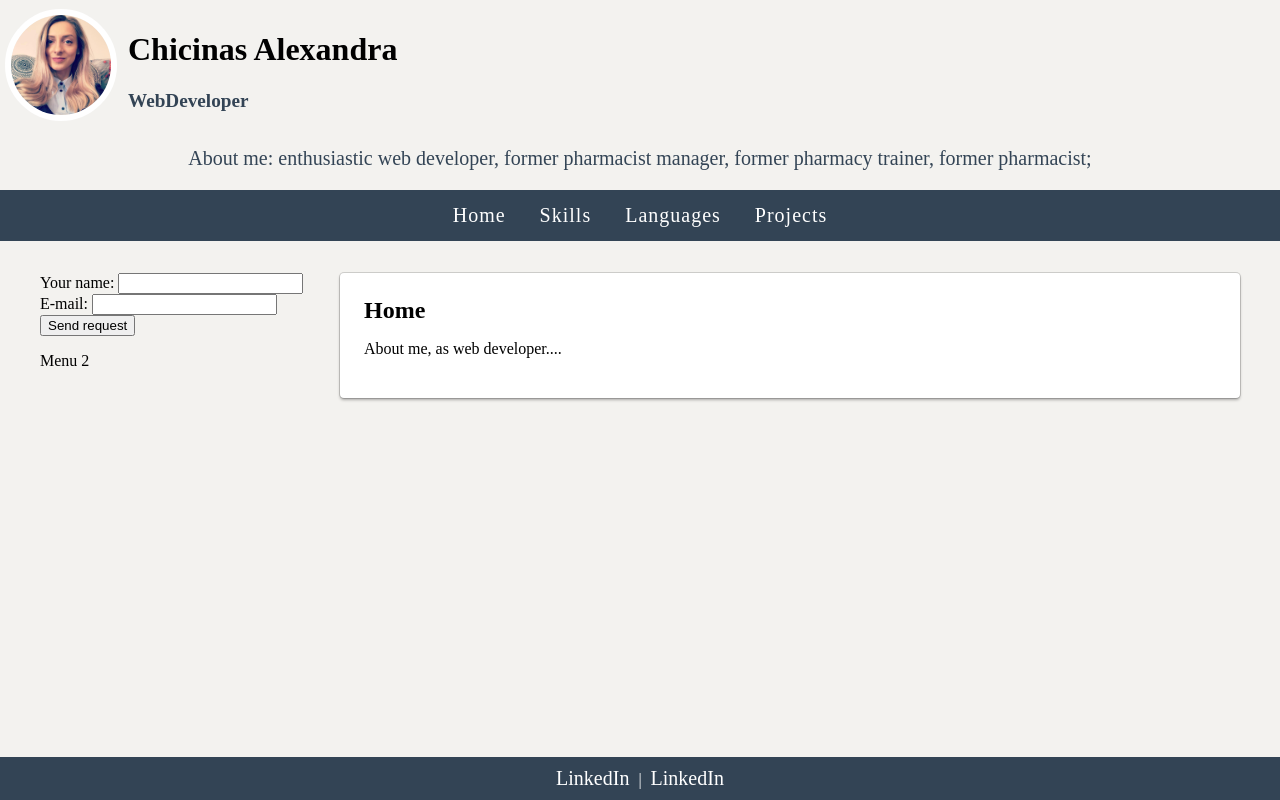
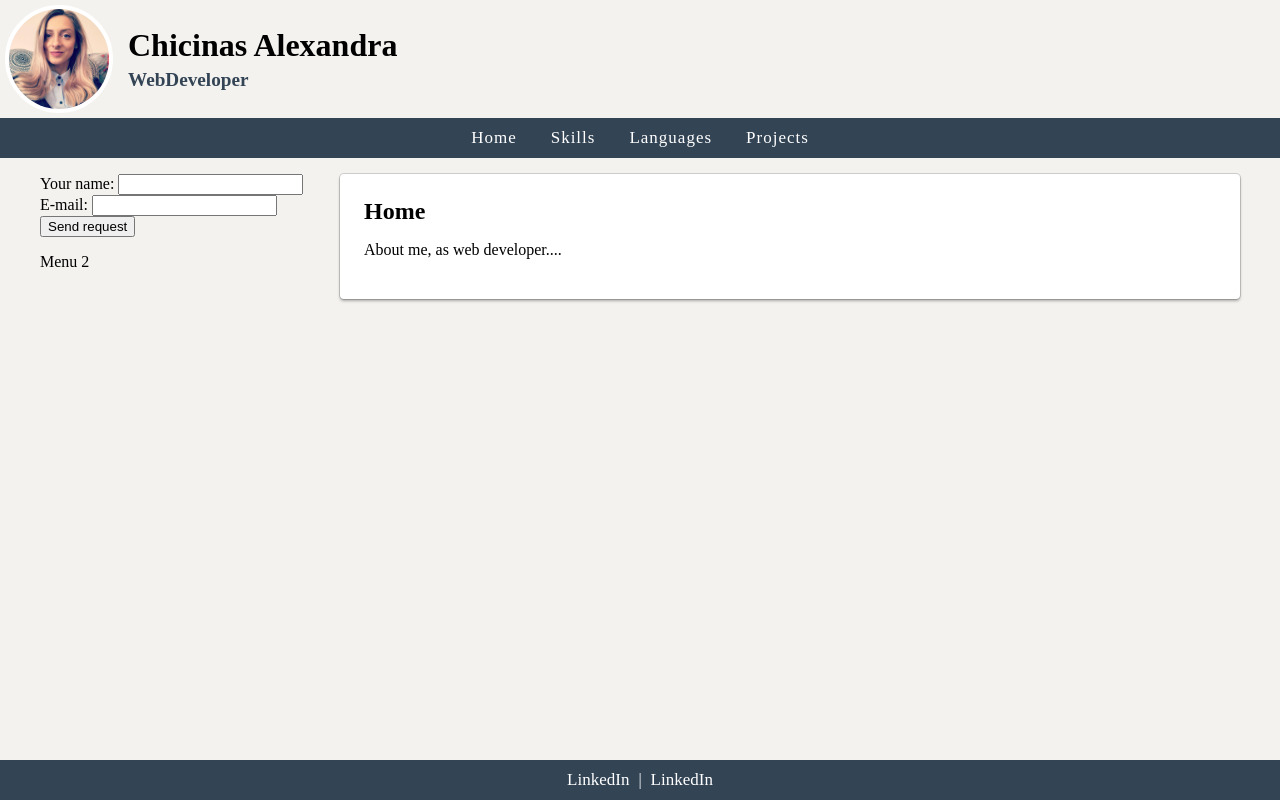
Before and after one commit to alexandraschicinas/alexandraschicinas.github.io, a plain HTML site: page index.html in a window 1280 px wide. Drawn offline with Linux system fonts and the light colour scheme.

Commit message:
update top menu css & format js & delete motto

```diff
--- a/index.html
+++ b/index.html
@@ -11,19 +11,14 @@
         <img
         src="me.jpg"
         alt="Selfie"
-        height="100px"
-      />
+        width="100"
+       />
        </div>
        <div id="header-info" >
         <h1>Chicinas Alexandra</h1>
         <h2 id="job-title" >WebDeveloper</h2>
        </div>
-
       </div>
-      <p id="motto">
-        About me: enthusiastic web developer, former pharmacist manager, former
-        pharmacy trainer, former pharmacist;
-      </p>
       <ul id="top-meniu-bar">
         <li><a href="#" onclick="showPageHome()">Home</a></li>
         <li><a href="#" onclick="showSkillsPage()">Skills</a></li>
--- a/style.css
+++ b/style.css
@@ -15,15 +15,12 @@ body {
 
 header {
   flex: 1;
-  /* margin:16px; */
-  /* padding: 0px 24px; */
 }
 
 #header-wraper {
   display: flex;
   flex-direction: row;
   align-items: center;
-
 }
 
 #my-picture {
@@ -34,12 +31,16 @@ header {
 
 #my-picture img {
   border-radius: 50%;
-  border: 6px solid #fff;
+  border: 4px solid #fff;
 }
 
 #header-info {
   flex: 1;
   padding: 10px;
+}
+
+h1 {
+  margin: 5px 0;
 }
 
 #job-title {
@@ -85,14 +86,9 @@ footer a {
 }
 
 a {
-  font-size: 20px;
+  font-size: 17px;
 }
 
-#motto {
-  text-align: center;
-  font-size: 20px;
-  color: #334455;
-}
 .page {
   background-color: #fff;
   margin: 16px 0;
@@ -116,12 +112,11 @@ td {
 }
 
 #top-meniu-bar {
-  margin: 16px 0;
-  padding: 14px;
+  margin: 0;
+  padding: 10px;
+  text-align: center;
   background-color: #334455;
-  /* border-radius: 4px; */
-  text-align: center;
-  color: #ffff;
+  color: #fff;
 }
 
 #top-meniu-bar li {
@@ -138,6 +133,7 @@ td {
 }
 
 #top-meniu-bar a:hover {
+  padding: 8px;
   color: #334455;
   background-color: #fff;
 
```
Also changed, not shown: functions.js (line endings or trailing spaces).
